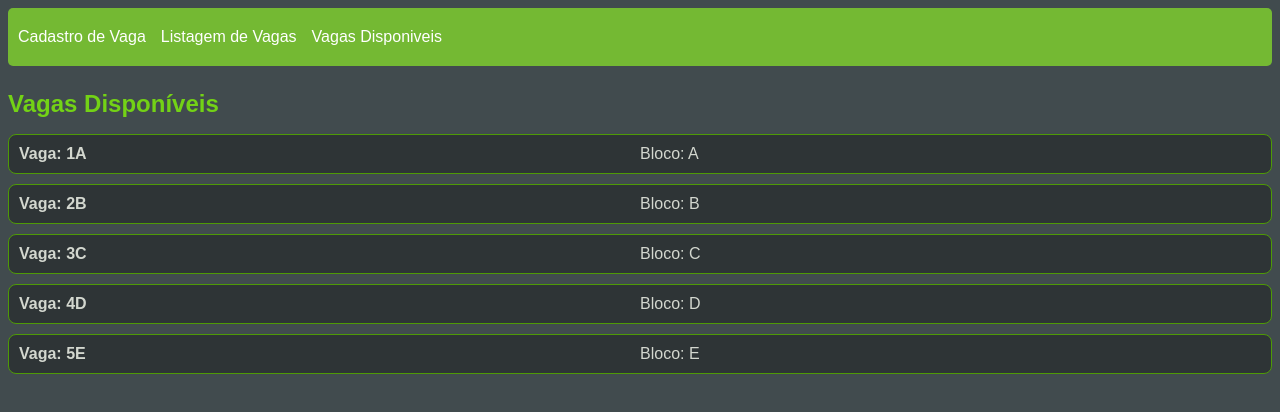
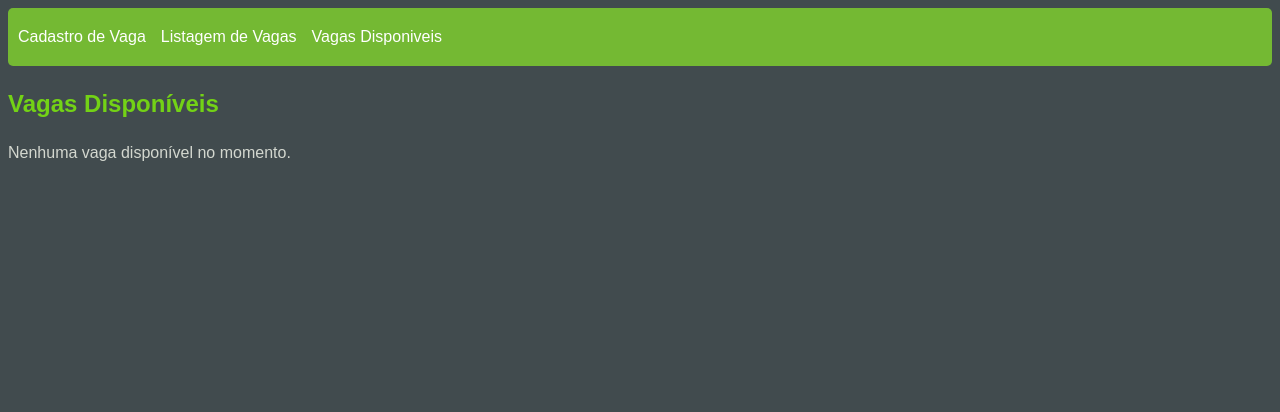
Before and after one commit to regisanjos/controle-estacionamento-react, a React (Create React App) app: page /vagas-disponiveis in a window 1280 px wide. Shown: the top 412 px of the page. Built offline with nearby package versions, Linux system fonts and the light colour scheme.

Commit message:
refatorando e aplicando vagas disponiveis para que quando adicionado uma vaga a vaga ser ocupada e quando deletar a vaga retornar a vaga disponivel

```diff
--- a/src/components/ListaVagas.js
+++ b/src/components/ListaVagas.js
@@ -1,13 +1,25 @@
 import React, { useState, useEffect } from 'react';
 
 const ListaVaga = () => {
-
+  // Carregar as vagas do Local Storage ao montar o componente
   const [vagas, setVagas] = useState(() => {
     return JSON.parse(localStorage.getItem('vagas')) || [];
   });
 
+  const [vagasDisponiveis, setVagasDisponiveis] = useState(() => {
+    return JSON.parse(localStorage.getItem('vagasDisponiveis')) || [];
+  });
 
+  // Função para remover a vaga e atualizar o Local Storage
   const removerVaga = (index) => {
+    const vagaRemovida = vagas[index];
+
+    // Adicionar a vaga removida de volta às vagas disponíveis
+    const novasVagasDisponiveis = [...vagasDisponiveis, { vaga: vagaRemovida.vaga, bloco: vagaRemovida.bloco }];
+    setVagasDisponiveis(novasVagasDisponiveis);
+    localStorage.setItem('vagasDisponiveis', JSON.stringify(novasVagasDisponiveis));
+
+    // Atualizar a lista de vagas cadastradas
     const novasVagas = vagas.filter((_, i) => i !== index);
     setVagas(novasVagas);
     localStorage.setItem('vagas', JSON.stringify(novasVagas));
--- a/src/components/ReservaForm.js
+++ b/src/components/ReservaForm.js
@@ -1,14 +1,24 @@
-import React, { useState } from 'react';
+import React, { useState, useEffect } from 'react';
 
 const CadastroVaga = () => {
   const [formData, setFormData] = useState({
-    placa: '',
     nome: '',
     apartamento: '',
     bloco: '',
+    placa: '',
     modelo: '',
     cor: '',
     vaga: ''
+  });
+
+  const [vagasDisponiveis, setVagasDisponiveis] = useState(() => {
+    return JSON.parse(localStorage.getItem('vagasDisponiveis')) || [
+      { vaga: '1A', bloco: 'A' },
+      { vaga: '2B', bloco: 'B' },
+      { vaga: '3C', bloco: 'C' },
+      { vaga: '4D', bloco: 'D' },
+      { vaga: '5E', bloco: 'E' }
+    ];
   });
 
   const handleChange = (e) => {
@@ -22,20 +32,29 @@ const CadastroVaga = () => {
     e.preventDefault();
 
 
-    const vagasExistentes = JSON.parse(localStorage.getItem('vagas')) || [];
+    const vagaSelecionada = vagasDisponiveis.find(vaga => vaga.vaga === formData.vaga);
+
+    if (!vagaSelecionada) {
+      alert('Essa vaga já foi cadastrada ou não está disponível!');
+      return;
+    }
 
 
+    const vagasExistentes = JSON.parse(localStorage.getItem('vagas')) || [];
     const novasVagas = [...vagasExistentes, formData];
-
-
     localStorage.setItem('vagas', JSON.stringify(novasVagas));
 
 
+    const novasVagasDisponiveis = vagasDisponiveis.filter(vaga => vaga.vaga !== formData.vaga);
+    setVagasDisponiveis(novasVagasDisponiveis);
+    localStorage.setItem('vagasDisponiveis', JSON.stringify(novasVagasDisponiveis));
+
+
     setFormData({
-      placa: '',
       nome: '',
       apartamento: '',
       bloco: '',
+      placa: '',
       modelo: '',
       cor: '',
       vaga: ''
@@ -45,9 +64,6 @@ const CadastroVaga = () => {
 
   return (
     <form onSubmit={handleSubmit}>
-      <label>Placa do veículo:</label>
-      <input name="placa" value={formData.placa} onChange={handleChange} required />
-
       <label>Nome do proprietário:</label>
       <input name="nome" value={formData.nome} onChange={handleChange} required />
 
@@ -57,6 +73,10 @@ const CadastroVaga = () => {
       <label>Bloco:</label>
       <input name="bloco" value={formData.bloco} onChange={handleChange} required />
 
+
+      <label>Placa do veículo:</label>
+      <input name="placa" value={formData.placa} onChange={handleChange} required />
+
       <label>Modelo:</label>
       <input name="modelo" value={formData.modelo} onChange={handleChange} required />
 
@@ -64,7 +84,12 @@ const CadastroVaga = () => {
       <input name="cor" value={formData.cor} onChange={handleChange} required />
 
       <label>Vaga:</label>
-      <input name="vaga" value={formData.vaga} onChange={handleChange} required />
+      <select name="vaga" value={formData.vaga} onChange={handleChange} required>
+        <option value="">Selecione uma vaga</option>
+        {vagasDisponiveis.map((vaga, index) => (
+          <option key={index} value={vaga.vaga}>{vaga.vaga} - Bloco: {vaga.bloco}</option>
+        ))}
+      </select>
 
       <button type="submit">Cadastrar</button>
     </form>
--- a/src/pages/VagasDisponiveis.js
+++ b/src/pages/VagasDisponiveis.js
@@ -1,25 +1,27 @@
-import React from 'react';
+import React, { useState, useEffect } from 'react';
 
 const VagasDisponiveis = () => {
 
-  const vagasDisponiveis = [
-    { vaga: '1A', bloco: 'A' },
-    { vaga: '2B', bloco: 'B' },
-    { vaga: '3C', bloco: 'C' },
-    { vaga: '4D', bloco: 'D' },
-    { vaga: '5E', bloco: 'E' }
-  ];
+  const [vagasDisponiveis, setVagasDisponiveis] = useState(() => {
+    return JSON.parse(localStorage.getItem('vagasDisponiveis')) || [];
+  });
+
+  const vagasOrdenadas = vagasDisponiveis.sort((a, b) => a.vaga.localeCompare(b.vaga));
 
   return (
     <div>
       <h3>Vagas Disponíveis</h3>
       <ul>
-        {vagasDisponiveis.map((vaga, index) => (
-          <li key={index} className='vaga-disponivel'>
-            <span>Vaga: {vaga.vaga}</span>
-            <span>Bloco: {vaga.bloco}</span>
-          </li>
-        ))}
+        {vagasDisponiveis.length > 0 ? (
+          vagasDisponiveis.map((vaga, index) => (
+            <li key={index} className="vaga-disponivel">
+              <span>Vaga: {vaga.vaga}</span>
+              <span>Bloco: {vaga.bloco}</span>
+            </li>
+          ))
+        ) : (
+          <li>Nenhuma vaga disponível no momento.</li>
+        )}
       </ul>
     </div>
   );
```
